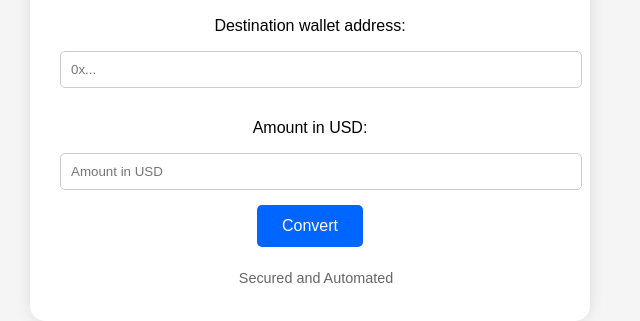
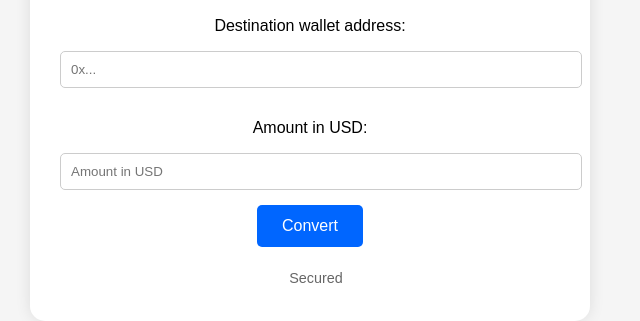
Before and after one commit to ChickenTender268/DT-CONVERTER, a plain HTML site: page index.html in a window 1280 px wide. Shown: the part 203-524 px from the top of the page, without its empty margins (330-970 px from the left). Drawn offline with Linux system fonts and the light colour scheme.

Commit message:
Update index.html

```diff
--- a/index.html
+++ b/index.html
@@ -66,7 +66,7 @@
 
     <div class="secure-badge">
   <img>
-  <span>Secured and Automated</span>
+  <span>Secured</span>
 </div>
 
 
```
